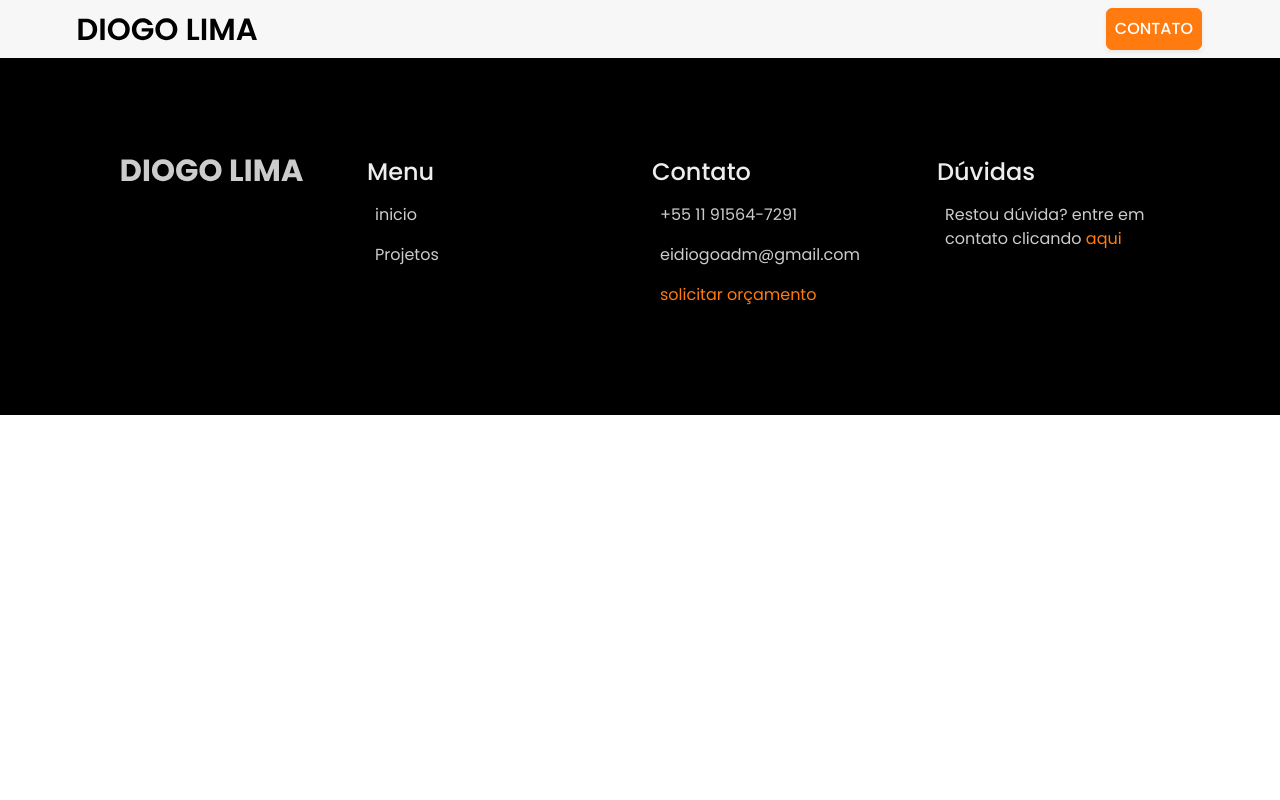
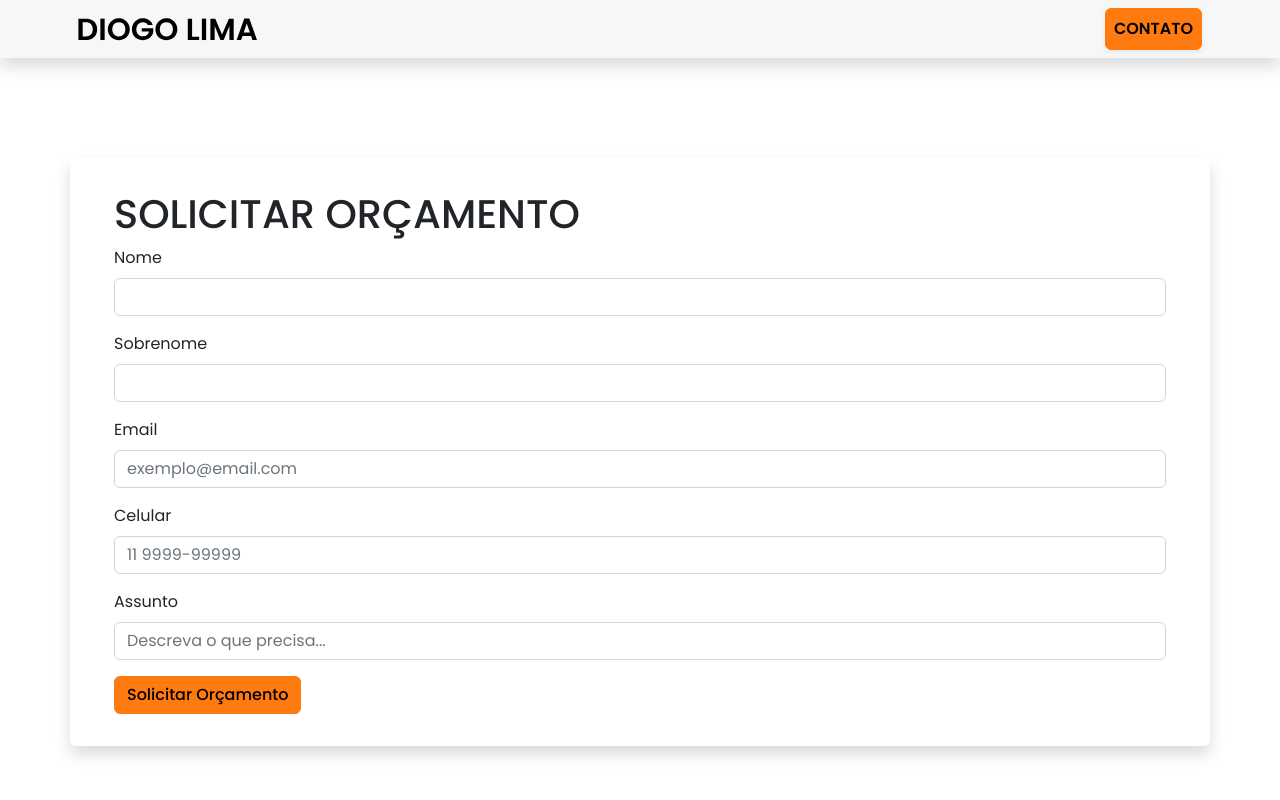
Before and after one commit to eidiogolima/LandingPage, a React (Create React App) app: page /contato in a window 1280 px wide. Shown: the top 800 px of the page. Built offline with nearby package versions, Linux system fonts and the light colour scheme.

Commit message:
redesign

```diff
--- a/src/App.js
+++ b/src/App.js
@@ -2,6 +2,7 @@ import {BrowserRouter, Routes, Route} from 'react-router-dom'
 import Home from './JS/Components/Pages/Home';
 import Header from './JS/Components/Global/Header';
 import Footer from './JS/Components/Global/Footer';
+import Contato from './JS/Components/Pages/Contato';
 
 
 
@@ -13,6 +14,7 @@ function App() {
           <Header/>
         <Routes>
           <Route path = '/' element={<Home/>}/>
+          <Route path = '/contato' element={<Contato/>}/>
 
 
         </Routes>
--- a/src/JS/Components/All/Diferencial.js
+++ b/src/JS/Components/All/Diferencial.js
@@ -37,10 +37,10 @@ const Diferencial = () => {
 
 
 
-          <div className="col text-center cor-b-p1 shadow-sm rounded p-2 position-relative z-3 estoura">
+          <div className="col text-center cor-b-12 shadow rounded p-2 position-relative z-3 estoura">
             <img width="78px" height='54px' className= "mb-3" src={Vivivel} alt="" />
-            <h2 className='cor-1'>Funcional</h2>
-            <p className='cor-1'>
+            <h2 className='cor-2'>Funcional</h2>
+            <p className='cor-4'>
               Não basta apenas ter um site, o site tem que se posicionar bem nas
               buscar do google e para isso o prestador de serviço tem que
               conhecer bem a estrutura de um site e SEO também como marketing
--- a/src/JS/Components/All/Planos.js
+++ b/src/JS/Components/All/Planos.js
@@ -1,5 +1,5 @@
 import React from 'react';
-
+import {Link} from 'react-router-dom'
 import Check from '../../../assets/icons/check.svg';
 import CheckBlack from '../../../assets/icons/check-black.svg';
 
@@ -129,7 +129,7 @@ const Planos = () => {
         </div>
 
         <div className='text-center'>
-          <a className='mt-4 btn btn-primary p-3' target="_blank"rel="noreferrer noopener" href="https://wa.me/5511915647291">SOLICITAR ORÇAMENTO</a>
+          <Link to = "/contato" className='mt-4 btn btn-primary p-3'>SOLICITAR ORÇAMENTO</Link>
         </div>
       </div>
     </section>
--- a/src/JS/Components/Global/Footer.js
+++ b/src/JS/Components/Global/Footer.js
@@ -1,5 +1,6 @@
 import React from 'react'
 import Logo from '../../../assets/logo-white.svg'
+import { Link } from 'react-router-dom'
 const Footer = () => {
   return (
     <footer className='cor-b-12 py-sm-6 py-4'>
@@ -23,7 +24,7 @@ const Footer = () => {
               <ul className=''>
                 <li className='cor-4 p-2'><a target="_blank"rel="noreferrer noopener" href="https://wa.me/5511915647291">+55 11 91564-7291</a></li>
                 <li className='cor-4 p-2'><a target="_blank"rel="noreferrer noopener" href="mailto:eidiogoadm@gmail.com">eidiogoadm@gmail.com</a></li>
-                <li className='cor-p1 p-2'><a target="_blank"rel="noreferrer noopener" href="https://wa.me/5511915647291">solicitar orçamento</a></li>
+                <li className='cor-p1 p-2'><Link to = "/contato">solicitar orçamento</Link></li>
 
               </ul>
             </div>
--- a/src/JS/Components/Global/Header.js
+++ b/src/JS/Components/Global/Header.js
@@ -2,7 +2,7 @@ import React from 'react'
 import Logo from '../../../assets/logo.svg'
 const Header = () => {
   return (
-    <header className='cor-b-1 shadow-sm'>
+    <header className='cor-b-1 shadow'>
       <nav className="navbar navbar-expand-md bg-light d-flex container-md-fluid container-lg p-2 justify-content-between">
         <a href="/">
           <img width ='187px' height='23px' src={Logo} alt="" />
@@ -38,7 +38,7 @@ const Header = () => {
               </a>
             </li> */}
             <li className="nav-item shadow-sm">
-              <a className="nav-link btn btn-primary text-white "target="_blank"rel="noreferrer noopener" href="https://wa.me/5511915647291">
+              <a className="nav-link btn btn-primary text-black fw-semibold "target="_blank"rel="noreferrer noopener" href="https://wa.me/5511915647291">
                 CONTATO
               </a>
             </li>
--- /dev/null
+++ b/src/JS/Components/Pages/Contato.js
@@ -0,0 +1,117 @@
+import React from 'react';
+
+const Contato = () => {
+
+  // const [nome, setNome] = React.useState('');
+  // const [sobrenome, setSobrenome] = React.useState('');
+  // const [email, setEmail] = React.useState('');
+  // const [celular, setCelular] = React.useState('');
+  // const [assunto, setAssunto] = React.useState('');
+
+
+
+
+ function handleEvent (){
+    window.location.pathname = '/'
+
+  }
+
+
+  return (
+    <div className="container py-sm-6 py-4">
+
+
+
+      <div className="row rounded shadow p-4">
+        <div className="col">
+        <h1>SOLICITAR ORÇAMENTO</h1>
+        <form onSubmit={handleEvent} action = "https://dev.us10.list-manage.com/subscribe/post?u=7be0dd65ca351019069992978&amp;id=0a9348f331&amp;f_id=007fdde5f0"  method="post" id="mc-embedded-subscribe-form" name="mc-embedded-subscribe-form" class="validate" target="_self">
+          <div className="mb-3">
+            <label htmlFor="mce-EMAIL" className="form-label">
+              Nome
+            </label>
+            <input
+            // onChange={({target})=> setNome(target.value)}
+            name="FNAME"
+              type="text"
+              className="form-control"
+              id="nome"
+              aria-describedby="nomeHelp"
+            />
+          </div>
+
+          <div className="mb-3">
+            <label htmlFor="mce-EMAIL" className="form-label">
+              Sobrenome
+            </label>
+            <input
+            // onChange={({target})=> setSobrenome(target.value)}
+            name="LNAME"
+              type="text"
+              className="form-control"
+              id="sobrenome"
+              aria-describedby="sobrenomeHelp"
+            />
+          </div>
+
+          <div className="mb-3">
+            <label className="form-label">
+              Email
+            </label>
+            <input
+            placeholder='exemplo@email.com'
+            name='EMAIL'
+            // onChange={({target})=> setEmail(target.value)}
+              type="email"
+              className="form-control"
+              id="exampleInputEmail1"
+              aria-describedby="emailHelp"
+            />
+          </div>
+
+          <div className="mb-3">
+            <label  className="form-label" >
+              Celular
+            </label>
+            <input
+            placeholder='11 9999-99999'
+            name='PHONE'
+
+            // onChange={({target})=> setCelular(target.value)}
+              type="text"
+              className="form-control"
+              id="exampleInputcelular1"
+              aria-describedby="celularHelp"
+            />
+          </div>
+
+          <div className="mb-3">
+            <label htmlFor="exampleInputEmail1" className="form-label">
+              Assunto
+            </label>
+            <input
+            name='ASSUNTO'
+
+            // onChange={({target})=> setAssunto(target.value)}
+            placeholder='Descreva o que precisa...'
+              type="textarea"
+              className="form-control"
+              id="assunto"
+              aria-describedby="assuntoHelp"
+            />
+          </div>
+
+          <button type="submit" className="btn btn-primary">
+            Solicitar Orçamento
+          </button>
+        </form>
+        </div>
+
+      </div>
+    </div>
+
+
+  );
+};
+
+export default Contato;
--- a/src/JS/Components/Utilitarios/Carrosel.js
+++ b/src/JS/Components/Utilitarios/Carrosel.js
@@ -22,7 +22,7 @@ const Carrosel = ({...props}) => {
 
       </div>
       <button
-        className="carousel-control-prev"
+        className="carousel-control-prev cor-b-6 "
         type="button"
         data-bs-target="#carouselExampleRide"
         data-bs-slide="prev"
@@ -31,12 +31,12 @@ const Carrosel = ({...props}) => {
         <span className="visually-hidden">Previous</span>
       </button>
       <button
-        className="carousel-control-next"
+        className="carousel-control-next cor-b-6"
         type="button"
         data-bs-target="#carouselExampleRide"
         data-bs-slide="next"
       >
-        <span className="carousel-control-next-icon" aria-hidden="true"></span>
+        <span className="carousel-control-next-icon " aria-hidden="true"></span>
         <span className="visually-hidden">Next</span>
       </button>
     </div>
```
Also changed, not shown: src/JS/Components/All/Introducao.js (+38 -36 lines), src/assets/img/perfil/perfil.jpg (added), src/assets/img/perfil/perfil.png (added).
